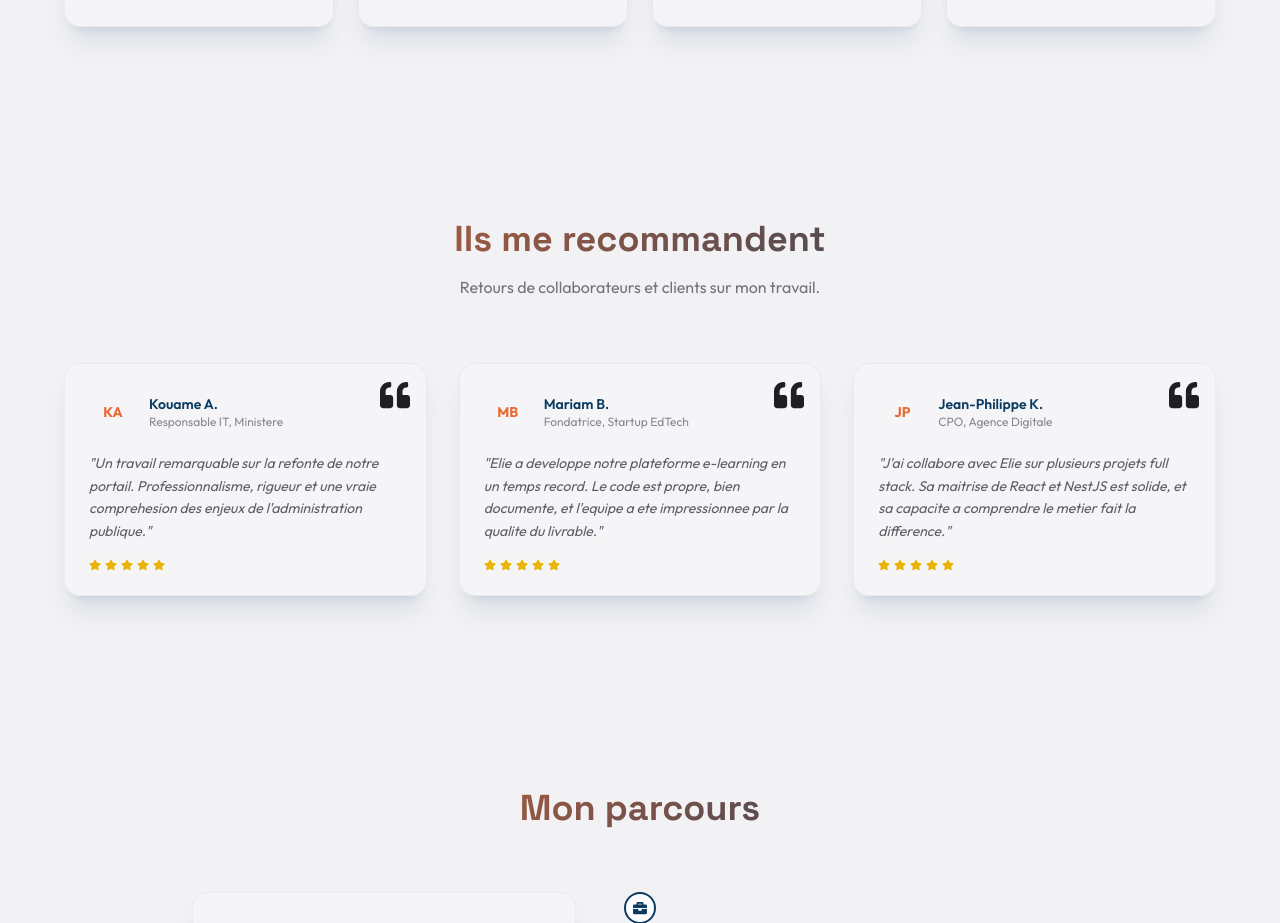
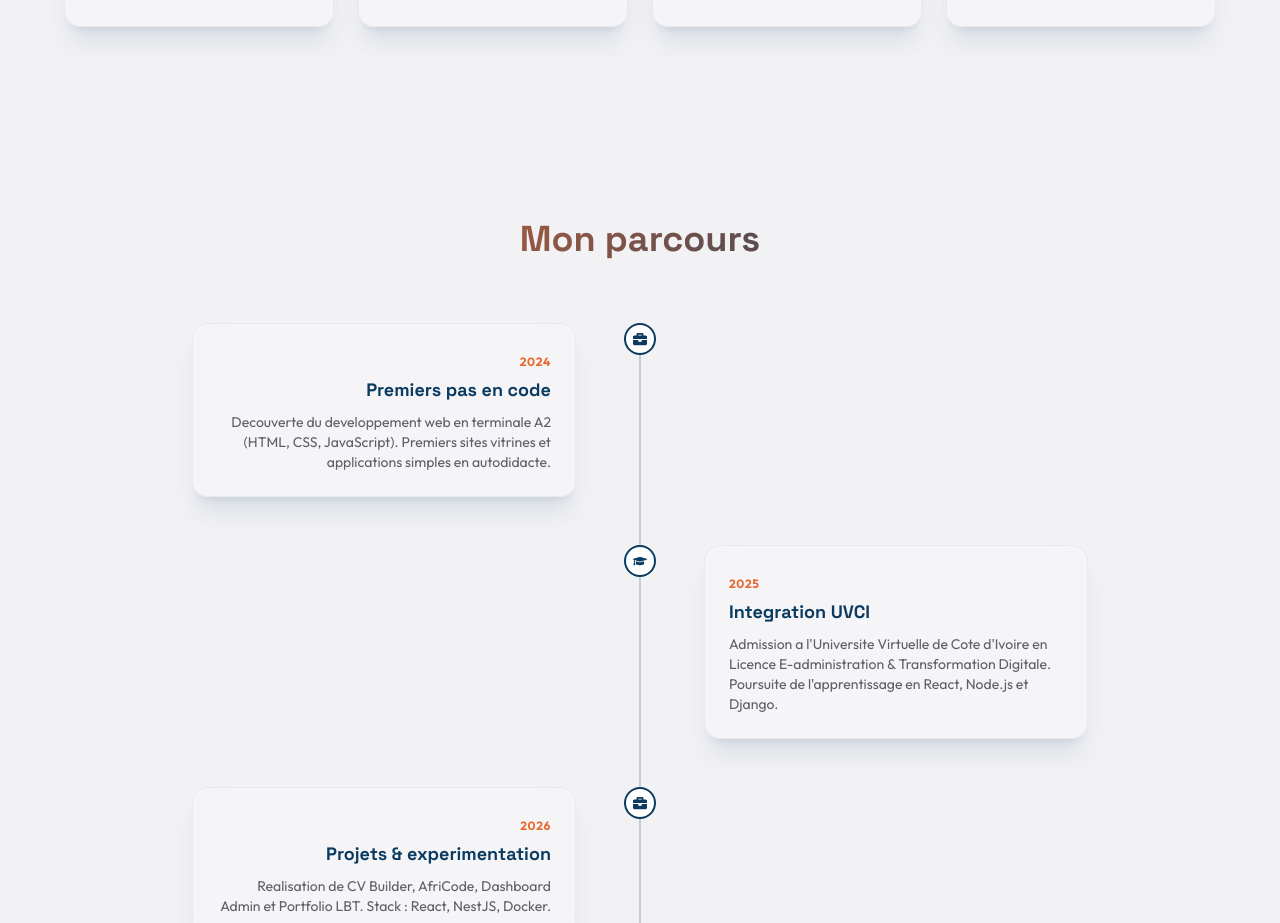
Before and after one commit to Leboueelie/portefolio, a React (Vite) app: page / in a window 1280 px wide. Shown: the part 5967-6890 px from the top of the page. Built offline with nearby package versions, Linux system fonts and the light colour scheme.

Commit message:
Masque la section avis

```diff
--- a/src/App.tsx
+++ b/src/App.tsx
@@ -12,7 +12,6 @@ import Contact from "./components/Contact";
 import Preloader from "./components/Preloader";
 import Stats from "./components/Stats";
 import Services from "./components/Services";
-import Testimonials from "./components/Testimonials";
 import Interests from "./components/Interests";
 import ThreeScene from "./components/ThreeScene";
 import Lenis from "lenis";
@@ -104,7 +103,6 @@ function AppContent() {
           <Skills />
           <Stats />
           <Services />
-          <Testimonials />
           <Timeline />
           <Interests />
           <ThreeScene />
```
